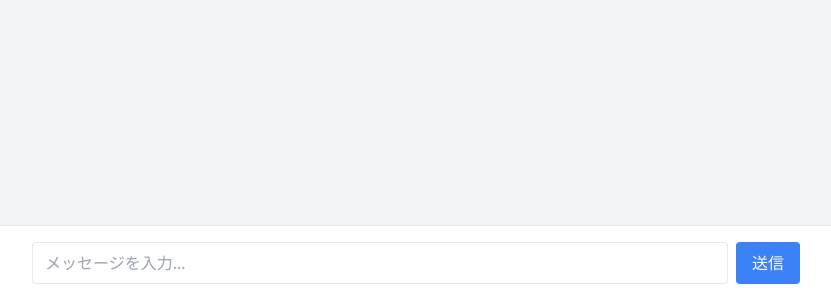
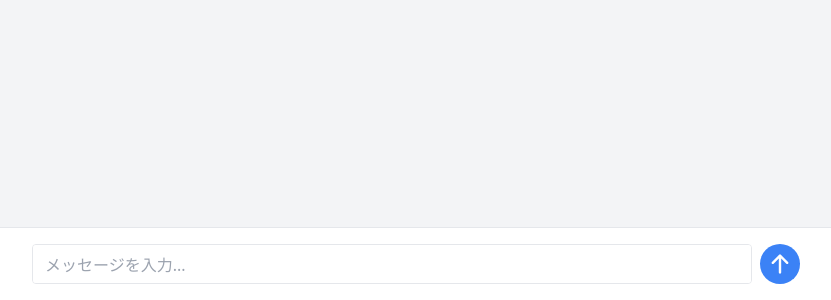
Before and after one commit to kamojun/my-chat-app, a React (Vite) app: page / in a window 1280 px wide. Shown: the part 500-800 px from the top of the page, without its empty margins (224-1055 px from the left). Built offline with nearby package versions, Linux system fonts and the light colour scheme.

Commit message:
ui変更

```diff
--- a/src/MessageInput.tsx
+++ b/src/MessageInput.tsx
@@ -1,5 +1,6 @@
-import TextareaAutosize from 'react-textarea-autosize';
 import { useState } from 'react';
+import { HiArrowUp } from 'react-icons/hi';
+
 
 export default function MessageInput({ onSend }: { onSend: (text: string) => void }) {
   const [text, setText] = useState('');
@@ -13,9 +14,9 @@ export default function MessageInput({ onSend }: { onSend: (text: string) => voi
 
   const handleKeyDown = (e: React.KeyboardEvent<HTMLTextAreaElement>) => {
     if (e.key === 'Enter' && !e.shiftKey) {
-      if (isComposing) return; // ← 変換中なら何もしない
+      if (isComposing) return;
       e.preventDefault();
-      handleSubmit(); // ← requestSubmit() は使わない！
+      handleSubmit();
     }
   };
 
@@ -25,24 +26,26 @@ export default function MessageInput({ onSend }: { onSend: (text: string) => voi
         e.preventDefault();
         handleSubmit();
       }}
-      className="flex gap-2 w-full"
+      className="w-full max-w-chat-container mx-auto"
     >
-      <TextareaAutosize
-        className="flex-1 border rounded px-3 py-2 resize-none focus:outline-none focus:ring-2 focus:ring-blue-300"
+      <div className="flex items-center gap-2">
+        <textarea
+          className="flex-1 h-10 border rounded px-3 py-2 resize-none box-border focus:outline-none focus:ring-2 focus:ring-blue-300"
           value={text}
           onChange={(e) => setText(e.target.value)}
           onKeyDown={handleKeyDown}
           onCompositionStart={() => setIsComposing(true)}
           onCompositionEnd={() => setIsComposing(false)}
           placeholder="メッセージを入力..."
-        minRows={1}
         />
         <button
           type="submit"
-        className="bg-blue-500 text-white px-4 py-2 rounded hover:bg-blue-600 whitespace-nowrap"
+          className="bg-blue-500 text-white rounded-full w-10 h-10 flex items-center justify-center hover:bg-blue-600"
         >
-        送信
+          <HiArrowUp size={24} />
         </button>
+
+      </div>
     </form>
   );
 }
```
Lines whose indentation alone changed are shown as unchanged.
